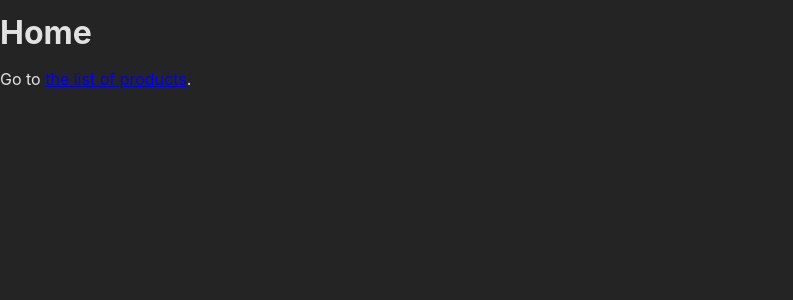
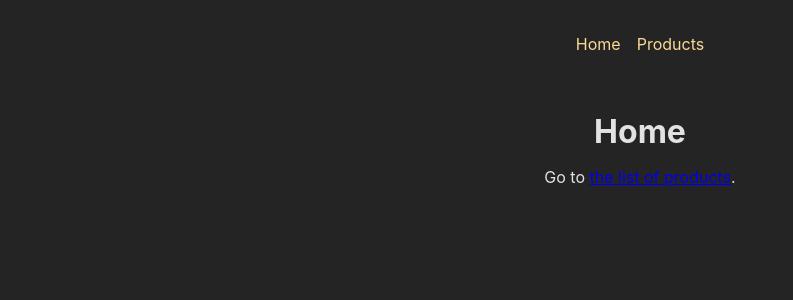
Before and after one commit to AnSh202302/21-routing, a React (Create React App) app: page / in a window 1280 px wide. Shown: the top 300 px of the page, without its empty margins (0-793 px from the left). Built offline with nearby package versions, Linux system fonts and the light colour scheme.

Commit message:
Layouts & Nested Routes

```diff
--- /dev/null
+++ b/src/components/MainNavigation.js
@@ -0,0 +1,21 @@
+import { Link } from "react-router-dom";
+import css from "./MainNavigation.module.css";
+
+function MainNavigation() {
+  return (
+    <header className={css.header}>
+      <nav>
+        <ul className={css.list}>
+          <li>
+            <Link to="/">Home</Link>
+          </li>
+          <li>
+            <Link to="/products">Products</Link>
+          </li>
+        </ul>
+      </nav>
+    </header>
+  );
+}
+
+export default MainNavigation;
--- /dev/null
+++ b/src/components/MainNavigation.module.css
@@ -0,0 +1,23 @@
+.header {
+  max-width: 60rem;
+  margin: auto;
+  padding: 2rem;
+  display: flex;
+  justify-content: center;
+}
+
+.list {
+  display: flex;
+  gap: 1rem;
+}
+
+.list a {
+  text-decoration: none;
+  color: var(--color-primary-400);
+}
+
+.list a:hover,
+.list a.active {
+  color: var(--color-primary-800);
+  text-decoration: underline;
+}
--- /dev/null
+++ b/src/pages/Root.js
@@ -0,0 +1,15 @@
+import { Outlet } from "react-router-dom";
+import MainNavigation from "../components/MainNavigation";
+import classes from "./Root.module.css";
+
+function RootLayout() {
+  return (
+    <>
+      <MainNavigation />
+      <main className={classes.content}>
+        <Outlet />
+      </main>
+    </>
+  );
+}
+export default RootLayout;
--- /dev/null
+++ b/src/pages/Root.module.css
@@ -0,0 +1,4 @@
+.content {
+  margin: 2rem auto;
+  text-align: center;
+}
```
Also changed, not shown: src/App.js (+6 -5 lines).
